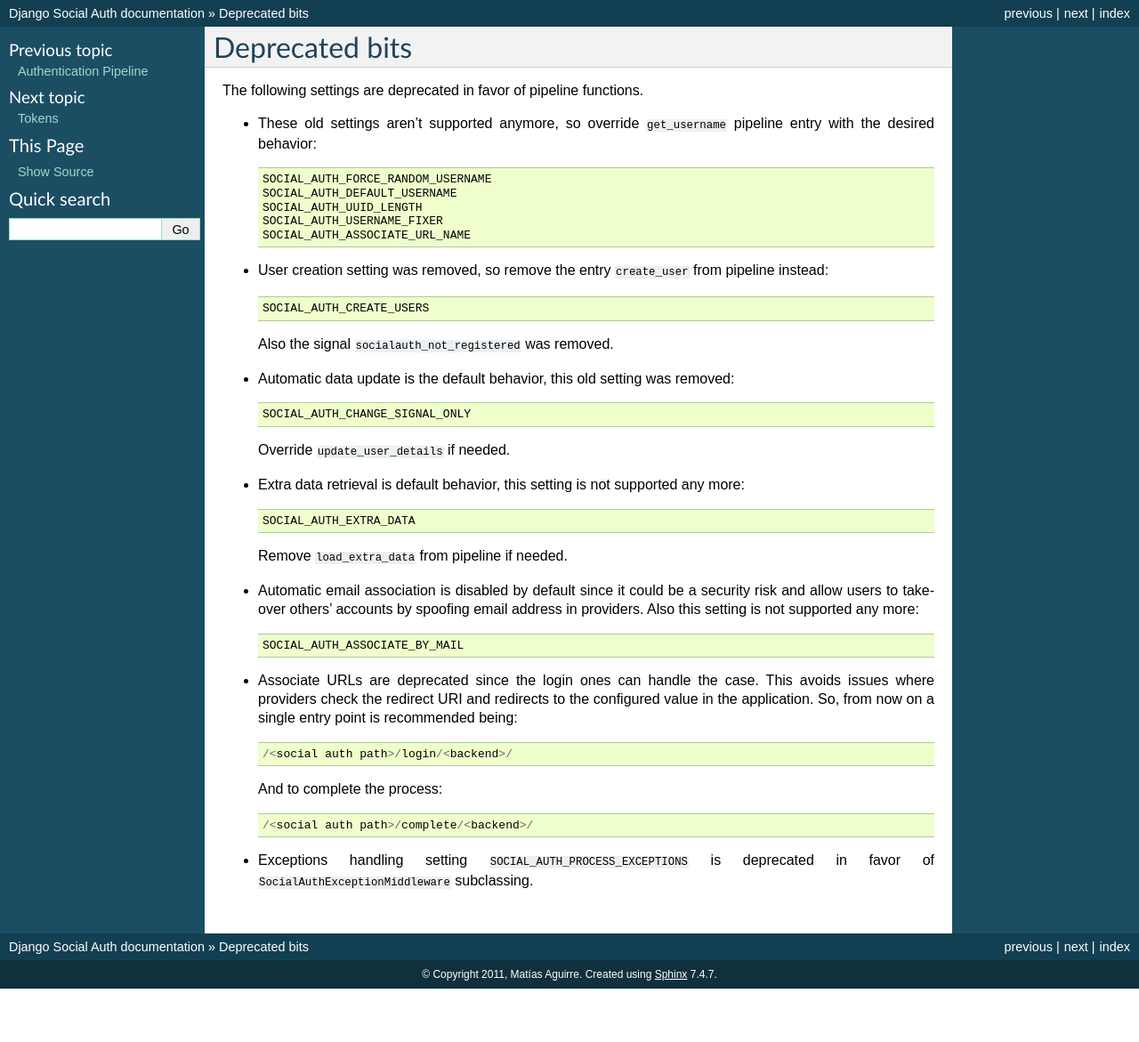
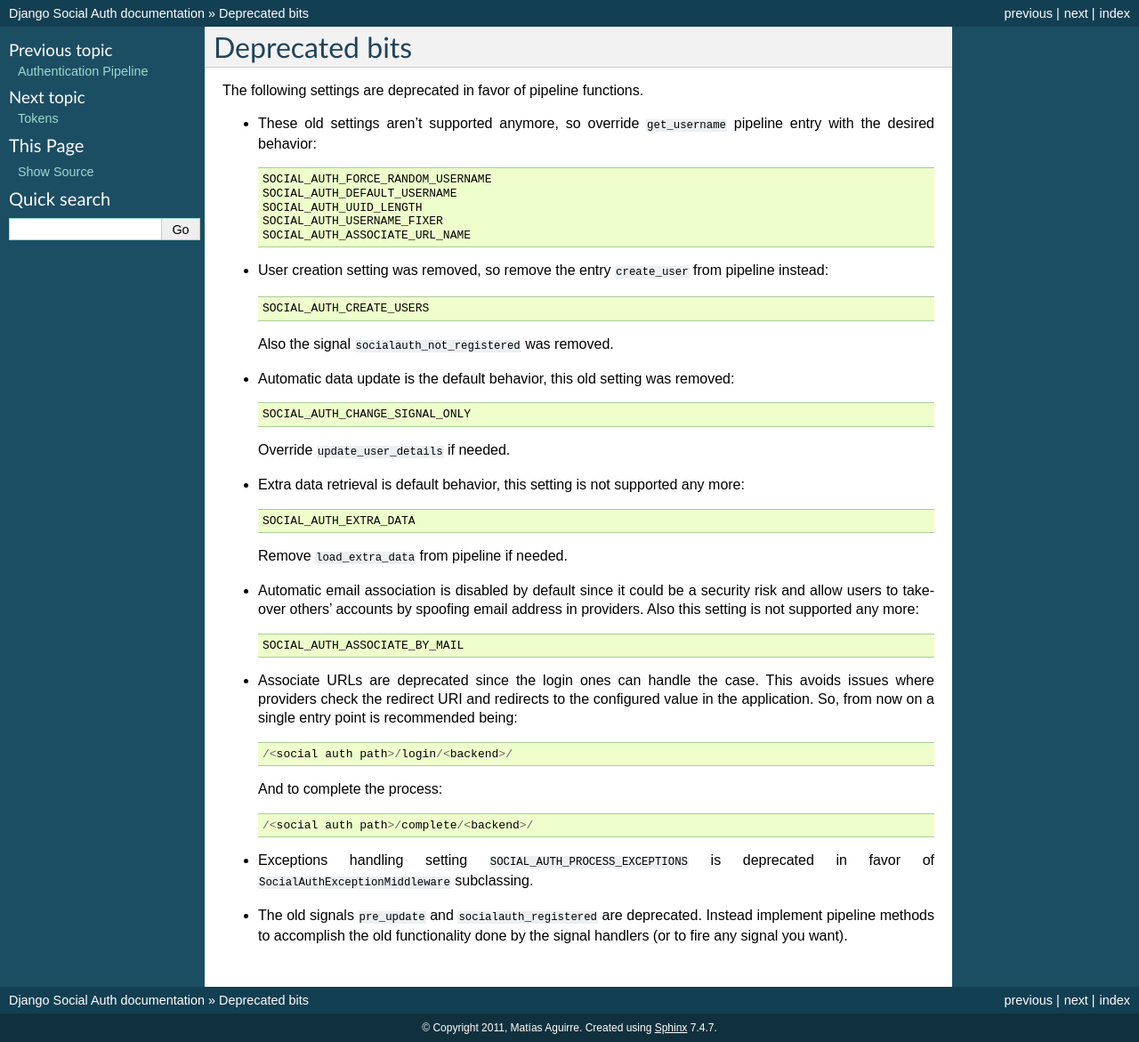
Before and after one commit to omab/django-social-auth, a Sphinx documentation site: the page built from doc/deprecated.rst, in a window 1280 px wide. Shown: the whole page at 89% size. Built offline with Sphinx 7.4.7, drawn with Linux system fonts in a browser that asks for light colours; pages that are not in the unit, such as notebooks, are missing from menus; before the commit the page ends 1111 px from its top, so only the background shows below that.

Commit message:
Docs about deprecated signals. Closes #629

```diff
--- a/doc/deprecated.rst
+++ b/doc/deprecated.rst
@@ -52,3 +52,8 @@ The following settings are deprecated in favor of pipeline functions.
 
 - Exceptions handling setting ``SOCIAL_AUTH_PROCESS_EXCEPTIONS`` is deprecated
   in favor of ``SocialAuthExceptionMiddleware`` subclassing.
+
+
+- The old signals ``pre_update`` and ``socialauth_registered`` are deprecated.
+  Instead implement pipeline methods to accomplish the old functionality done
+  by the signal handlers (or to fire any signal you want).
```
